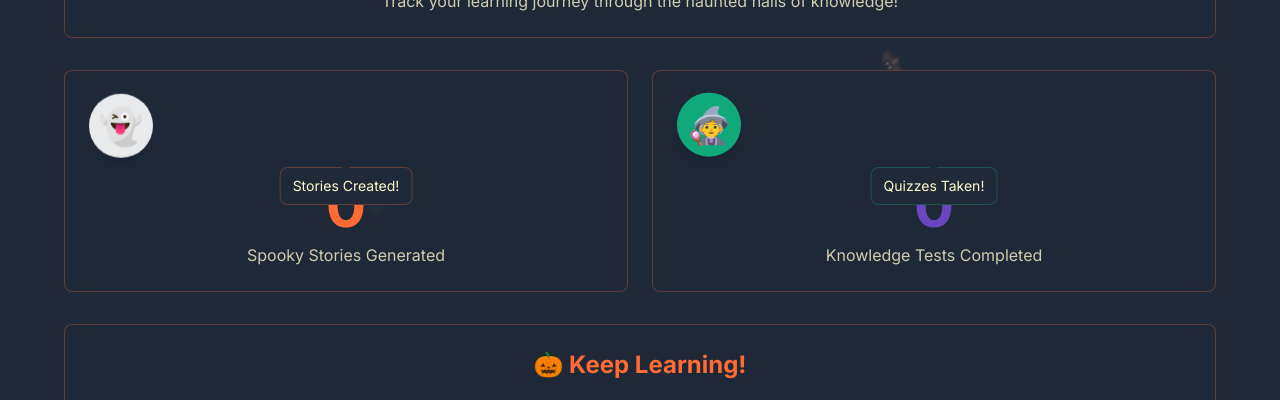
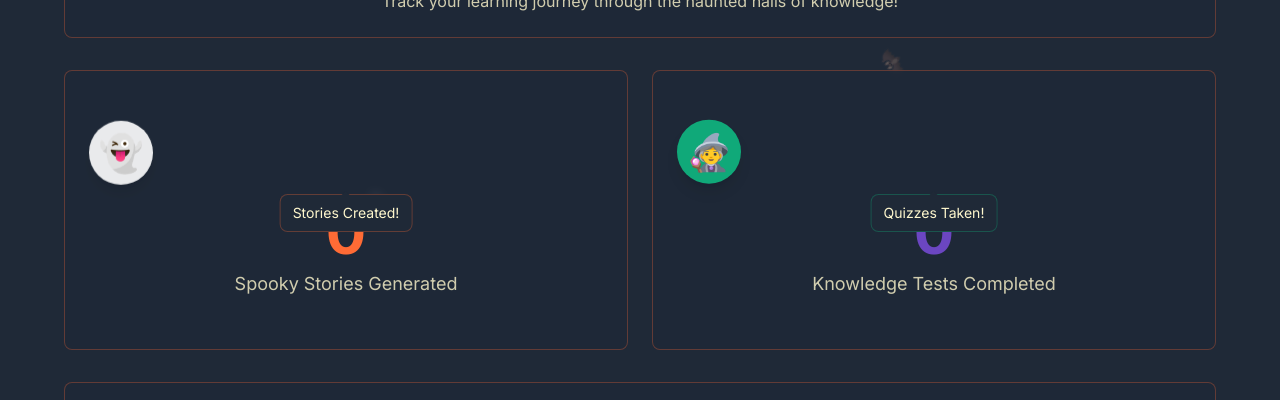
Before and after one commit to Anshulmehra001/Spooky-Study-Buddy, a React (Vite) app in the folder client/: page /progress in a window 1280 px wide. Shown: the part 189-589 px from the top of the page. Built offline with nearby package versions, Linux system fonts and the light colour scheme; no server answers; a web font is replaced by a local one.

Commit message:
initial commit

```diff
--- a/client/src/components/progress/ProgressDashboard.tsx
+++ b/client/src/components/progress/ProgressDashboard.tsx
@@ -56,22 +56,26 @@ export const ProgressDashboard: React.FC = () => {
       </Card>
 
       <div className="grid md:grid-cols-2 gap-6">
-        <Card className="text-center">
-          <Ghost message="Stories Created!" />
-          <div className="text-6xl font-bold text-spooky-orange mt-4">
+        <Card className="text-center min-h-[280px] flex flex-col justify-center">
+          <div className="mb-4">
+            <Ghost message="Stories Created!" />
+          </div>
+          <div className="text-6xl font-bold text-spooky-orange mb-2">
             {storiesCount}
           </div>
-          <p className="text-spooky-cream opacity-80 mt-2">
+          <p className="text-spooky-cream opacity-80 text-lg">
             Spooky Stories Generated
           </p>
         </Card>
 
-        <Card className="text-center">
-          <Witch message="Quizzes Taken!" />
-          <div className="text-6xl font-bold text-spooky-purple mt-4">
+        <Card className="text-center min-h-[280px] flex flex-col justify-center">
+          <div className="mb-4">
+            <Witch message="Quizzes Taken!" />
+          </div>
+          <div className="text-6xl font-bold text-spooky-purple mb-2">
             {quizzesCount}
           </div>
-          <p className="text-spooky-cream opacity-80 mt-2">
+          <p className="text-spooky-cream opacity-80 text-lg">
             Knowledge Tests Completed
           </p>
         </Card>
@@ -79,32 +83,32 @@ export const ProgressDashboard: React.FC = () => {
 
       {quizzesCount > 0 && (
         <div className="grid md:grid-cols-3 gap-6">
-          <Card className="text-center">
-            <div className="text-4xl mb-2">📈</div>
-            <div className="text-3xl font-bold text-spooky-orange">
+          <Card className="text-center min-h-[180px] flex flex-col justify-center py-6">
+            <div className="text-5xl mb-3">📈</div>
+            <div className="text-4xl font-bold text-spooky-orange mb-2">
               {averageScore}%
             </div>
-            <p className="text-spooky-cream opacity-80 text-sm">
+            <p className="text-spooky-cream opacity-80">
               Average Score
             </p>
           </Card>
 
-          <Card className="text-center">
-            <div className="text-4xl mb-2">⏱️</div>
-            <div className="text-3xl font-bold text-spooky-purple">
+          <Card className="text-center min-h-[180px] flex flex-col justify-center py-6">
+            <div className="text-5xl mb-3">⏱️</div>
+            <div className="text-4xl font-bold text-spooky-purple mb-2">
               {Math.floor(totalTime / 60)}m
             </div>
-            <p className="text-spooky-cream opacity-80 text-sm">
+            <p className="text-spooky-cream opacity-80">
               Total Study Time
             </p>
           </Card>
 
-          <Card className="text-center">
-            <div className="text-4xl mb-2">⭐</div>
-            <div className="text-3xl font-bold text-spooky-orange">
+          <Card className="text-center min-h-[180px] flex flex-col justify-center py-6">
+            <div className="text-5xl mb-3">⭐</div>
+            <div className="text-4xl font-bold text-spooky-orange mb-2">
               {perfectScores}
             </div>
-            <p className="text-spooky-cream opacity-80 text-sm">
+            <p className="text-spooky-cream opacity-80">
               Perfect Scores
             </p>
           </Card>
```
